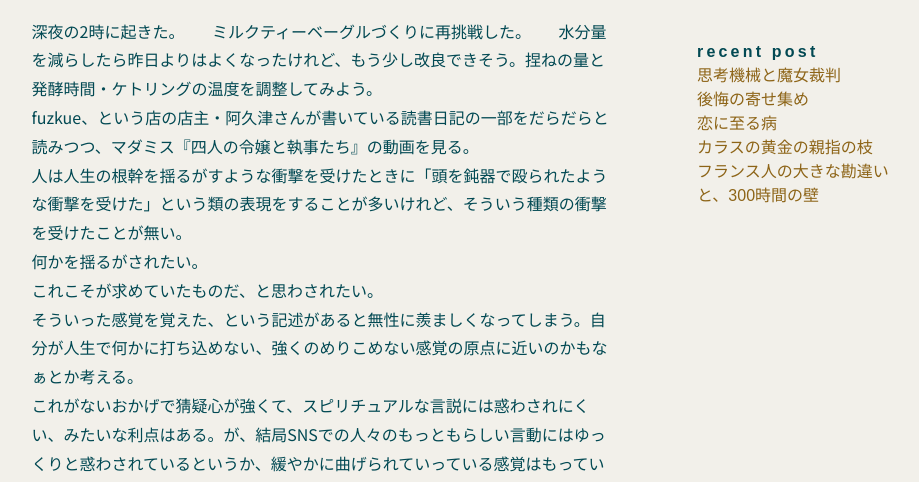
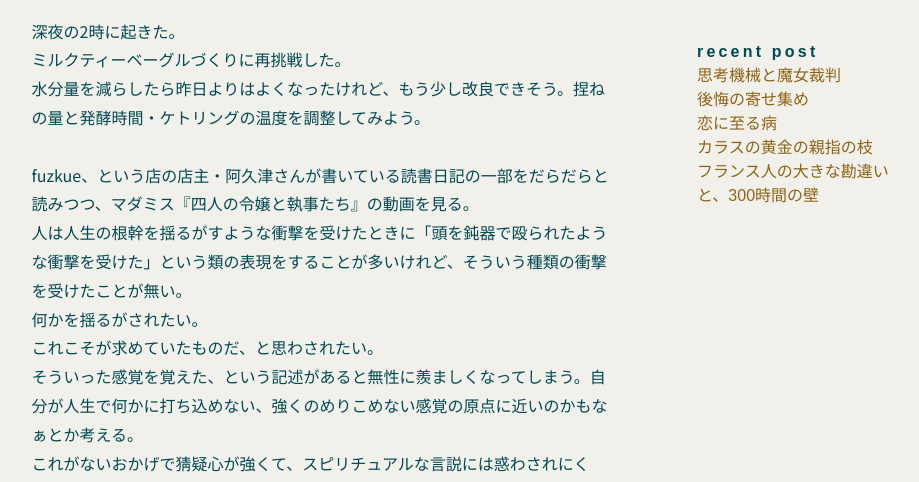
Before and after one commit to hatomevan/blog, a website: page articles/2025-05-18.html in a window 1280 px wide. Shown: the part 313-795 px from the top of the page, without its empty margins (171-1090 px from the left). Drawn offline with Linux system fonts and the light colour scheme; a web font is replaced by a local one.

Commit message:
Add files via upload

```diff
--- a/articles/2025-05-18.html
+++ b/articles/2025-05-18.html
@@ -22,9 +22,9 @@
         <article>
             <time datetime="2025-05-18">2025-05-18</time>
             <h3>マーダーミステリーの脆さと鈍器で殴られたい私</h3>
-            <div class="maintext"><p>深夜の2時に起きた。
-ミルクティーベーグルづくりに再挑戦した。
-水分量を減らしたら昨日よりはよくなったけれど、もう少し改良できそう。捏ねの量と発酵時間・ケトリングの温度を調整してみよう。
+            <div class="maintext"><p>深夜の2時に起きた。<br>
+ミルクティーベーグルづくりに再挑戦した。<br>
+水分量を減らしたら昨日よりはよくなったけれど、もう少し改良できそう。捏ねの量と発酵時間・ケトリングの温度を調整してみよう。<br>
 <br>
 fuzkue、という店の店主・阿久津さんが書いている読書日記の一部をだらだらと読みつつ、マダミス『四人の令嬢と執事たち』の動画を見る。<br>人は人生の根幹を揺るがすような衝撃を受けたときに「頭を鈍器で殴られたような衝撃を受けた」という類の表現をすることが多いけれど、そういう種類の衝撃を受けたことが無い。<br>何かを揺るがされたい。<br>これこそが求めていたものだ、と思わされたい。<br>そういった感覚を覚えた、という記述があると無性に羨ましくなってしまう。自分が人生で何かに打ち込めない、強くのめりこめない感覚の原点に近いのかもなぁとか考える。<br>これがないおかげで猜疑心が強くて、スピリチュアルな言説には惑わされにくい、みたいな利点はある。が、結局SNSでの人々のもっともらしい言動にはゆっくりと惑わされているというか、緩やかに曲げられていっている感覚はもっている。影響はされやすいのだ。<br><br>
 4人の令嬢と執事たち、は久しぶりに見たのもあって、自分のペアのこと以外あまり覚えていなかった。HOが思ったより短いんだな。<br>自分がマダミス界隈で当たり前とされているルール・態度に慣らされているからか、マダミス界隈外の配信者のマダミスを見るとどこかギョッとさせられることが多い。<br>これからミステリーというチャンネルで「～～～、ってHOに書いてあるよ」と堂々と発言していたときほどの驚きはないが。<br>ストリーマー系だと、GMの言うこと(進行)に従わずに議論やRPを進めようとすることや、事前に説明されたルールに平気で従わないシーンがあるともやもやしてしまう。というか、少しドキドキする。<br>マーダーミステリーって、人の悪意(動画の場合は完全な悪意ではないけれど)で簡単に破壊できる、脆いシステムなのだということを実感する。<br>悪意が無くても、知能の低さで破壊できる。というか、そちらの方が厄介ではある。<br>マーダーミステリーというゲームを心から楽しんでいるが、その一方で知能指数が低すぎてゲームを破壊してしまう人間を追放することは(人道的に)難しい。<br>結局は、そういう形での破壊を好まない(好む人はいないと思うが)人間が集まったコミュニティからはやんわりと排斥されていくのだろうし、現状そういう方法でしか解決されないのだろうな。<br><br>
```
Also changed, not shown: markdowns/2025-05-18.md (line endings or trailing spaces).
